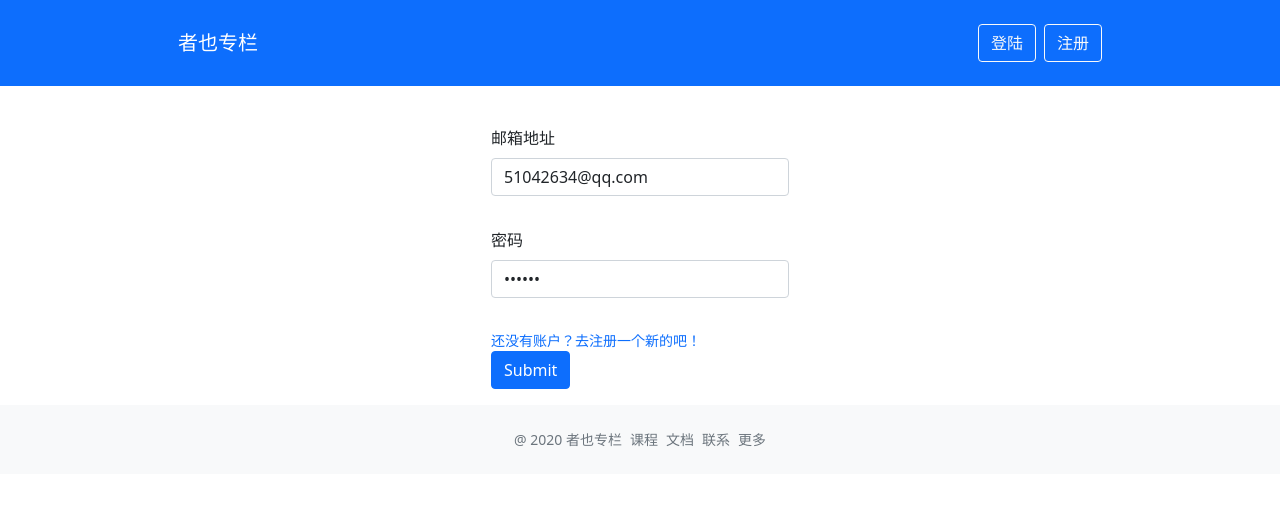
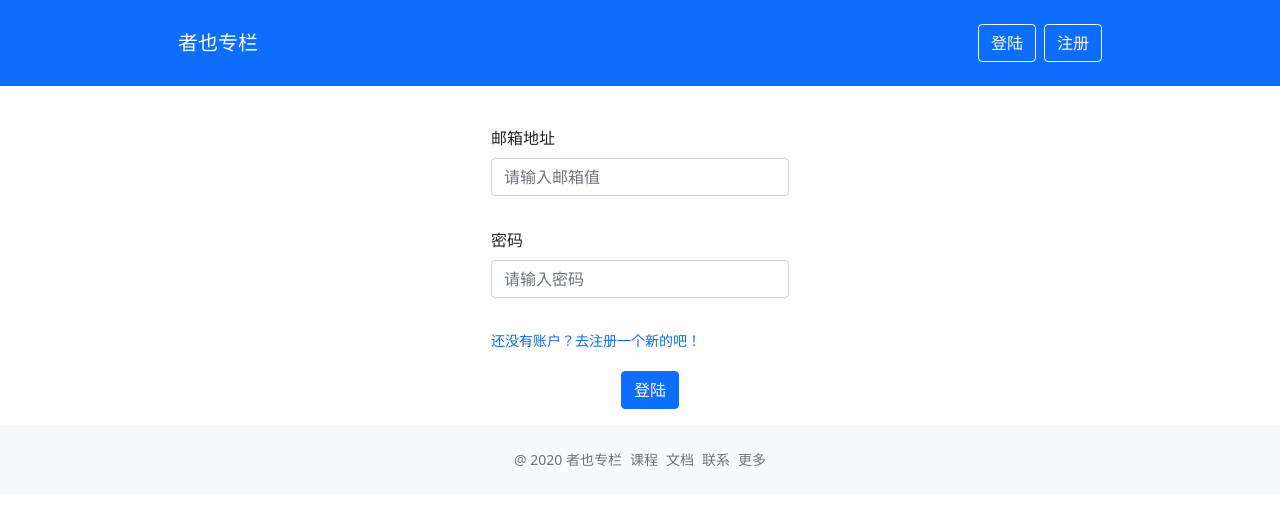
Before and after one commit to wuhuiluo/vue3.0-, a Vue app: page /login in a window 1280 px wide. Shown: the top 506 px of the page. Built offline with nearby package versions, Linux system fonts and the light colour scheme.

Commit message:
latest commit

```diff
--- a/src/components/GlobalHeader.vue
+++ b/src/components/GlobalHeader.vue
@@ -24,10 +24,14 @@
               ><a href="#" class="dropdown-item">编辑资料</a></drop-down-item
             >
             <drop-down-item>
-              <router-link class="dropdown-item" :to="`/columns/${user.column}`">我的专栏</router-link>
+              <router-link class="dropdown-item" :to="`/columns/${user.column}`"
+                >我的专栏</router-link
+              >
             </drop-down-item>
             <drop-down-item
-              ><a href="#" class="dropdown-item">退出登陆</a></drop-down-item
+              ><a href="#" class="dropdown-item" @click="logout"
+                >退出登陆</a
+              ></drop-down-item
             >
           </drop-down>
         </li>
@@ -36,10 +40,13 @@
   </nav>
 </template>
 <script lang="ts">
+import { useRouter } from "vue-router";
+import createMessage from "../hooks/createMessage";
+import { useStore } from "vuex";
 import { defineComponent, PropType } from "vue";
 import DropDownItem from "./DropDownItem.vue";
 import DropDown from "./DropDown.vue";
-import { UserProps } from "../store";
+import { UserProps, GlobalDataProps } from "../store";
 export default defineComponent({
   name: "GlobalHeader",
   components: {
@@ -52,6 +59,17 @@ export default defineComponent({
       required: true,
     },
   },
+  setup() {
+    const router = useRouter();
+    const store = useStore<GlobalDataProps>();
+    const logout = () => {
+      store.commit("logout");
+      createMessage("您已经退出登陆", "success");
+    };
+    return {
+      logout,
+    };
+  },
 });
 </script>
 <style>
--- a/src/store.ts
+++ b/src/store.ts
@@ -56,10 +56,12 @@ export interface GlobalDataProps {
     error: GlobalErrorProps;
     loading: boolean;
     columns: {
-        data: ListProps<ColumnProps>
+        data: ListProps<ColumnProps>;
+        isLoaded?: boolean;
     };
     posts: {
-        data: ListProps<PostProps>
+        data: ListProps<PostProps>;
+        loadedColumns?: string[];
     };
     user: UserProps;
 }
@@ -78,9 +80,13 @@ const postAndCommit = async (url: string, mutationName: string, commit: Commit,
     return data
 }
 
-const asyncAndCommit = async (url: string, mutationName: string, commit: Commit, config: AxiosRequestConfig) => {
+const asyncAndCommit = async (url: string, mutationName: string, commit: Commit, config: AxiosRequestConfig, extraData?: any) => {
     const { data } = await axios(url, config)
-    commit(mutationName, data)
+    if (extraData) {
+        commit(mutationName, { data, extraData })
+    } else {
+        commit(mutationName, data)
+    }
     return data
 }
 const store = createStore<GlobalDataProps>({
@@ -90,8 +96,8 @@ const store = createStore<GlobalDataProps>({
         },
         token: localStorage.getItem('token') || '',
         loading: false,
-        columns: { data: {} },
-        posts: { data: {} },
+        columns: { data: {}, isLoaded: false },
+        posts: { data: {}, loadedColumns: [] },
         user: {
             isLogin: false,
         }
@@ -112,6 +118,7 @@ const store = createStore<GlobalDataProps>({
             state.columns = {
                 data: { ...data, ...arrToObj(list) }
             }
+            state.columns.isLoaded = true
             // console.log(state.columns.data);
             // state.columns = rawData.data.list
         },
@@ -120,7 +127,7 @@ const store = createStore<GlobalDataProps>({
             // console.log(state.columns.data[rawData.data._id]);
             //    console.log(rawData);
         },
-        fetchPosts(state, rawData) {
+        fetchPosts(state, { data: rawData, extraData: columnId }) {
             const { data } = state.posts
             const { list, count, currentPage } = rawData.data
             state.posts = {
@@ -150,6 +157,9 @@ const store = createStore<GlobalDataProps>({
         },
         logout(state) {
             state.token = ''
+            state.user = {
+                isLogin: false
+            }
             localStorage.removeItem('token')
             delete axios.defaults.headers.common.Authorization
         },
@@ -181,8 +191,10 @@ const store = createStore<GlobalDataProps>({
                 data: payload
             })
         },
-        fetchColumns({ commit }) {
-            return getAndCommit('/api/api/columns', 'fetchColumns', commit)
+        fetchColumns({ state, commit }) {
+            if (!state.columns.isLoaded) {
+                return getAndCommit('/api/api/columns', 'fetchColumns', commit)
+            }
             // const { data } = await axios.get('/api/api/columns')
             // commit('fetchColumns', data)
         },
@@ -195,8 +207,10 @@ const store = createStore<GlobalDataProps>({
             // const { data } = await axios.get('/api/api/columns/' + cid)
             // commit('fetchColumn', data)
         },
-        fetchPosts({ commit }, cid) {
-            return getAndCommit(`/api/api/columns/${cid}/posts`, 'fetchPosts', commit)
+        fetchPosts({ state, commit }, cid) {
+            return asyncAndCommit(`/api/api/columns/${cid}/posts`, 'fetchPosts', commit, {
+                method: 'get'
+            }, cid)
             // const { data } = await axios.get(`/api/api/columns/${cid}/posts`)
             // commit('fetchPosts', data)
         },
--- a/src/views/Login.vue
+++ b/src/views/Login.vue
@@ -20,10 +20,10 @@
         ></validate-input>
       </div>
       <div class="form-text">
-          <a href="/signup" class="">还没有账户？去注册一个新的吧！</a>
-        </div>
+        <a href="/register" class="">还没有账户？去注册一个新的吧！</a>
+      </div>
       <template #submit>
-        <span class="btn btn-primary">Submit</span>
+        <span class="ml btn btn-primary">登陆</span>
       </template>
     </validate-form>
   </div>
@@ -47,8 +47,8 @@ export default defineComponent({
     const store = useStore<GlobalDataProps>();
     const router = useRouter();
     // console.log(router);
-    const emailValue = ref("51042634@qq.com");
-    const passwordValue = ref("123456");
+    const emailValue = ref("");
+    const passwordValue = ref("");
     const passwordRules: RulesProp = [
       { type: "required", message: "密码不能为空" },
     ];
@@ -99,4 +99,8 @@ export default defineComponent({
   width: 100%;
   display: block;
 }
+.ml {
+  margin-top: 20px;
+  margin-left: 130px;
+}
 </style>
```
